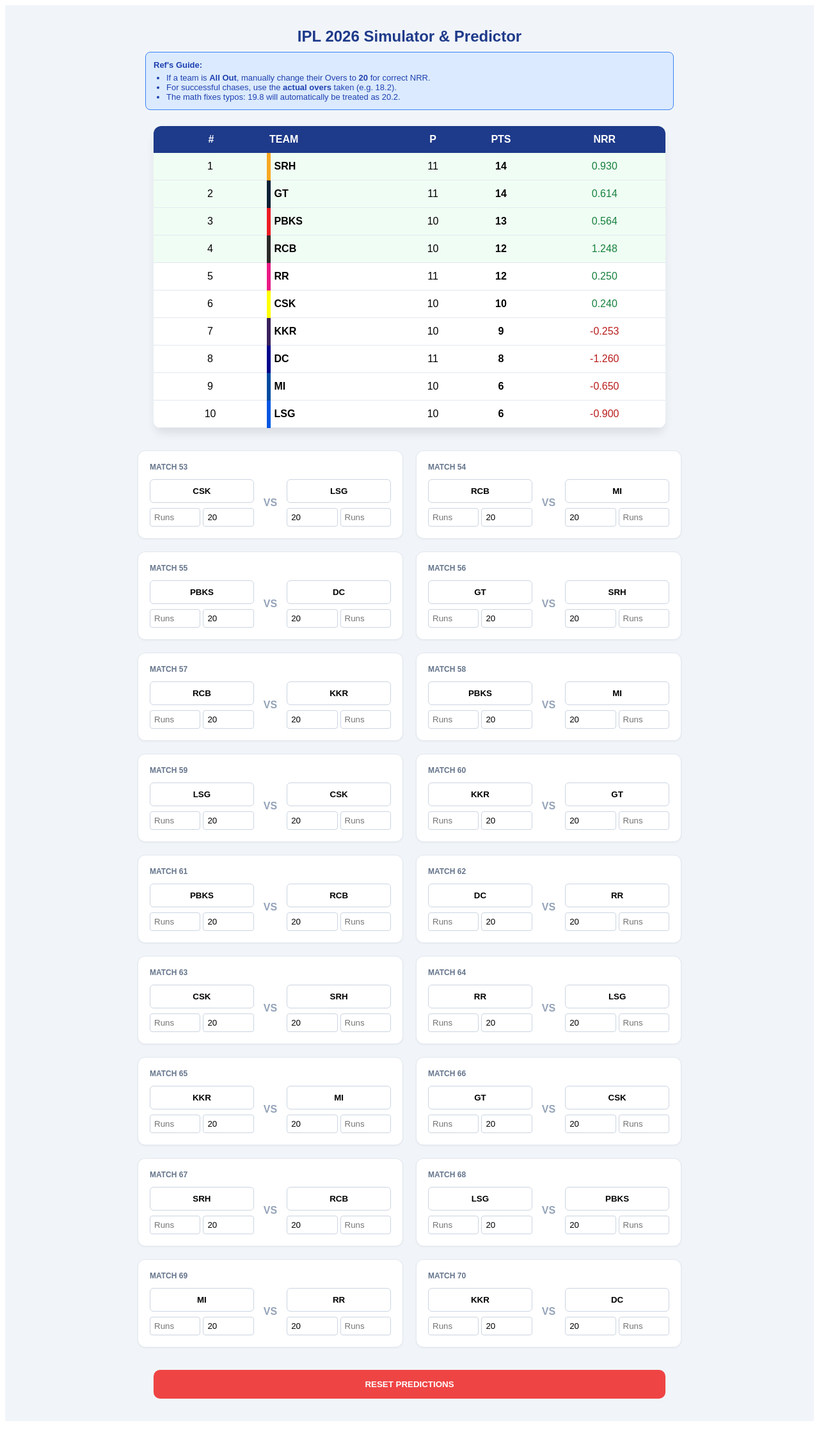
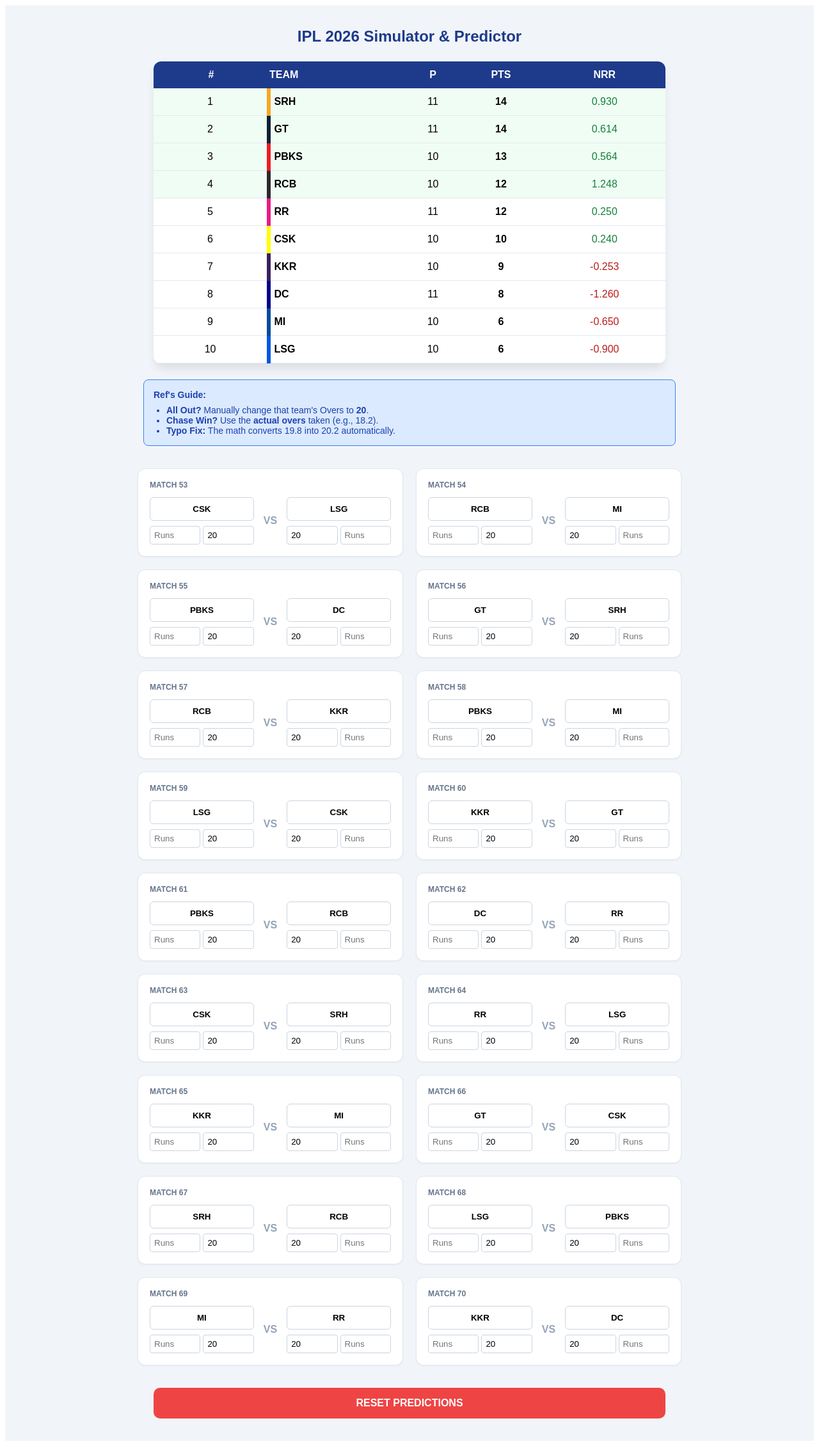
Before and after one commit to devfoflia/IPL-Simulator-2026, a React (Create React App) app: page / in a window 1280 px wide. Shown: the whole page at 64% size. Before the commit the page ends 2229 px from the top, so only its background shows below. Built offline with nearby package versions, Linux system fonts and the light colour scheme.

Commit message:
Update App.js

```diff
--- a/src/App.js
+++ b/src/App.js
@@ -11,6 +11,8 @@
   const str = (ov || "0").toString().trim();
   if (!str.includes(".")) return parseFloat(str) || 0;
   let [overs, balls] = str.split(".").map(Number);
+
+  // If user enters .6, .7, .8 etc., convert them to full overs
   if (balls >= 6) {
     overs += Math.floor(balls / 6);
     balls = balls % 6;
@@ -41,7 +43,7 @@
     { id: 59, home: "LSG", away: "CSK", hR: "", hO: "20", aR: "", aO: "20", win: "", status: "upcoming" },
     { id: 60, home: "KKR", away: "GT", hR: "", hO: "20", aR: "", aO: "20", win: "", status: "upcoming" },
     { id: 61, home: "PBKS", away: "RCB", hR: "", hO: "20", aR: "", aO: "20", win: "", status: "upcoming" },
-    { id: 62, home: "DC", home: "DC", away: "RR", hR: "", hO: "20", aR: "", aO: "20", win: "", status: "upcoming" },
+    { id: 62, home: "DC", away: "RR", hR: "", hO: "20", aR: "", aO: "20", win: "", status: "upcoming" },
     { id: 63, home: "CSK", away: "SRH", hR: "", hO: "20", aR: "", aO: "20", win: "", status: "upcoming" },
     { id: 64, home: "RR", away: "LSG", hR: "", hO: "20", aR: "", aO: "20", win: "", status: "upcoming" },
     { id: 65, home: "KKR", away: "MI", hR: "", hO: "20", aR: "", aO: "20", win: "", status: "upcoming" },
@@ -100,18 +102,11 @@
 
   return (
     <div style={{ padding: "15px", background: "#f1f5f9", minHeight: "100vh", fontFamily: "sans-serif" }}>
-      <h2 style={{ textAlign: "center", color: "#1e3a8a", marginBottom: "5px" }}>IPL 2026 Simulator & Predictor</h2>
+      <h2 style={{ textAlign: "center", color: "#1e3a8a", marginBottom: "25px" }}>
+        IPL 2026 Simulator & Predictor
+      </h2>
 
-      {/* INSTRUCTION BOX */}
-      <div style={{ maxWidth: "800px", margin: "10px auto 25px", background: "#dbeafe", padding: "12px", borderRadius: "8px", border: "1px solid #3b82f6", fontSize: "13px", color: "#1e40af" }}>
-        <strong>Ref's Guide:</strong>
-        <ul style={{ margin: "5px 0 0 20px", padding: 0 }}>
-          <li>If a team is <strong>All Out</strong>, manually change their Overs to <strong>20</strong> for correct NRR.</li>
-          <li>For successful chases, use the <strong>actual overs</strong> taken (e.g. 18.2).</li>
-          <li>The math fixes typos: 19.8 will automatically be treated as 20.2.</li>
-        </ul>
-      </div>
-
+      {/* 1. STANDINGS TABLE */}
       <div style={{ maxWidth: "800px", margin: "auto", background: "white", borderRadius: "12px", overflow: "hidden", boxShadow: "0 10px 15px -3px rgba(0,0,0,0.1)" }}>
         <table style={{ width: "100%", borderCollapse: "collapse" }}>
           <thead>
@@ -135,6 +130,17 @@
         </table>
       </div>
 
+      {/* 2. INSTRUCTION BOX */}
+      <div style={{ maxWidth: "800px", margin: "25px auto", background: "#dbeafe", padding: "15px", borderRadius: "8px", border: "1px solid #3b82f6", fontSize: "14px", color: "#1e40af" }}>
+        <strong>Ref's Guide:</strong>
+        <ul style={{ margin: "8px 0 0 20px", padding: 0 }}>
+          <li><strong>All Out?</strong> Manually change that team's Overs to <strong>20</strong>.</li>
+          <li><strong>Chase Win?</strong> Use the <strong>actual overs</strong> taken (e.g., 18.2).</li>
+          <li><strong>Typo Fix:</strong> The math converts 19.8 into 20.2 automatically.</li>
+        </ul>
+      </div>
+
+      {/* 3. MATCH CARDS */}
       <div style={{ maxWidth: "850px", margin: "35px auto", display: "grid", gridTemplateColumns: "repeat(auto-fit, minmax(320px, 1fr))", gap: "20px" }}>
         {matches.filter(m => m.status === "upcoming").map((m) => (
           <div key={m.id} style={{ background: "white", padding: "18px", borderRadius: "12px", border: "1px solid #e2e8f0", boxShadow: "0 1px 3px rgba(0,0,0,0.05)" }}>
@@ -161,7 +167,7 @@
           </div>
         ))}
       </div>
-      <button onClick={() => setMatches(initialData.matches)} style={{ width: "100%", maxWidth: "800px", margin: "20px auto", display: "block", padding: "15px", background: "#ef4444", color: "white", borderRadius: "10px", border: "none", fontWeight: "bold", cursor: "pointer" }}>RESET PREDICTIONS</button>
+      <button onClick={() => setMatches(initialData.matches)} style={{ width: "100%", maxWidth: "800px", margin: "20px auto", display: "block", padding: "15px", background: "#ef4444", color: "white", borderRadius: "10px", border: "none", fontWeight: "bold", cursor: "pointer", fontSize: "16px" }}>RESET PREDICTIONS</button>
     </div>
   );
 }
```
